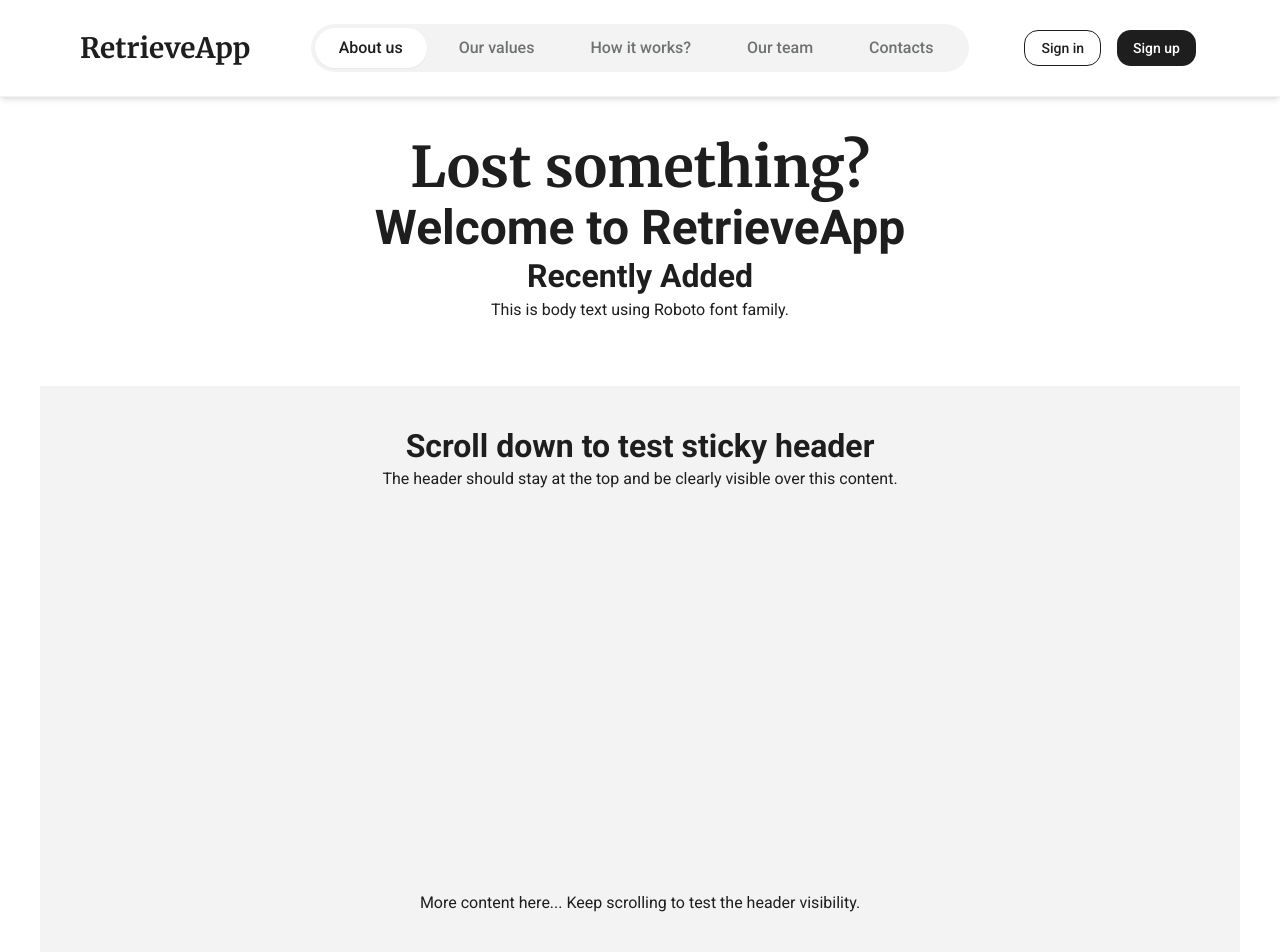
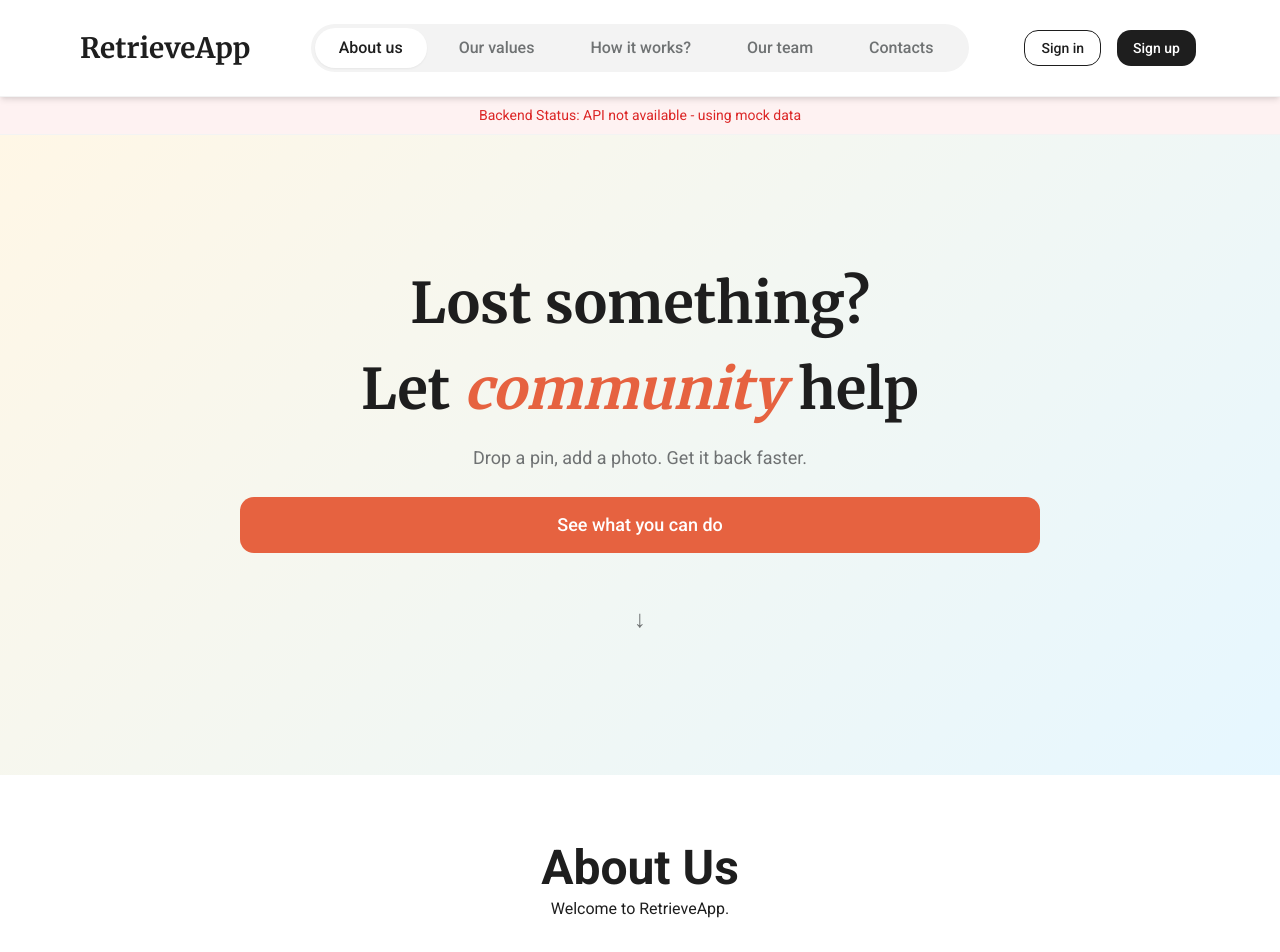
Before and after one commit to Code-the-Dream-School/jj-practicum-team-6-front, a React (Vite) app: page / in a window 1280 px wide. Shown: the top 952 px of the page. Built offline with nearby package versions, Linux system fonts and the light colour scheme; no server answers.

Commit message:
added herosection and a scroll to nav on landingpage feature

```diff
--- a/src/App.jsx
+++ b/src/App.jsx
@@ -1,101 +1,193 @@
-import React, { useState, useEffect } from 'react';
-import { getAllData } from './util/index';
-import Header from './components/layout/Header';
-//import HomePage from './pages/HomePage';
-import './App.css';
+import React, { useState, useEffect } from "react";
+import { getAllData } from "./util/index";
+import Header from "./components/layout/Header";
+import HeroSection from "./components/layout/HeroSection";
+import "./App.css";
 
-const URL = 'http://localhost:8000/api/v1/';
+const URL = "http://localhost:8000/api/v1/";
 
 function App() {
-
-  const [message, setMessage] = useState('');
+  const [message, setMessage] = useState("");
   const [loading, setLoading] = useState(true);
-  //const [error, setError] = useState(null);
+  const [error, setError] = useState(null);
 
   useEffect(() => {
-
     (async () => {
-      try{
+      try {
         setLoading(true);
-        const myData = await getAllData(URL)
+        const myData = await getAllData(URL);
         setMessage(myData.data);
-        //setError(null);
-      }
-      catch (err) {
-        console.error('API Error:', err);
-        setError('Backend not connected');
-        setMessage('API is not available - using mock data');
-      }
-      finally{
+        setError(null);
+      } catch (err) {
+        console.error("API Error:", err);
+        setError("Backend not connected");
+        setMessage("API not available - using mock data");
+      } finally {
         setLoading(false);
       }
     })();
 
     return () => {
-      console.log('unmounting');
-    }
-
+      console.log("unmounting");
+    };
   }, []);
 
-  if (loading){
-    return(
-     <div style={{
-        display: 'flex',
-        justifyContent: 'center',
-        alignItems: 'center',
-        height: '100vh',
-      }}>
+  if (loading) {
+    return (
+      <div
+        style={{
+          display: "flex",
+          justifyContent: "center",
+          alignItems: "center",
+          height: "100vh",
+        }}
+      >
         <p className="text-body">Loading...</p>
       </div>
     );
   }
 
-return (
+  return (
     <div className="App">
       <Header />
 
-      {/* Typography Test for testing the sticky(freeze) heder*/}
-      <main style={{ padding: 'var(--space-xl)', textAlign: 'center' }}>
-        <section style={{ textAlign: 'center', marginBottom: 'var(--space-2xl)'}}>
-          <h1 className="text-h1">Lost something?</h1>
+      {/* Backend Status Debug */}
+      {message && (
+        <div
+          style={{
+            backgroundColor: error ? "#fef2f2" : "#e8f5e8",
+            padding: "var(--space-sm)",
+            textAlign: "center",
+            borderBottom: "1px solid var(--color-background)",
+          }}
+        >
+          <p
+            style={{
+              margin: 0,
+              fontSize: "14px",
+              color: error ? "#dc2626" : "var(--color-success)",
+              fontFamily: "Roboto, sans-serif",
+            }}
+          >
+            Backend Status: {message}
+          </p>
+        </div>
+      )}
+
+      {/* Need feedback on which code to go with. option 1. or option 2? */}
+
+      {/* option 1: */}
+      {/* <main>
+        <HeroSection /> */}
+
+        {/* /* Temporary welcome section */ }
+        {/* <section
+          style={{
+            padding: "var(--space-2xl)",
+            backgroundColor: "var(--color-white)",
+            textAlign: "center",
+          }}
+        >
           <h2 className="text-h2">Welcome to RetrieveApp</h2>
-          <h3 className="text-h3">Recently Added</h3>
-          <p className="text-body">This is body text using Roboto font family.</p>
+          <p
+            className="text-body"
+            style={{
+              marginTop: "var(--space-md)",
+              maxWidth: "600px",
+              margin: "0 auto",
+            }}
+          >
+            Next we'll add: Action buttons, Recent items grid, Stats section,
+            and more components.
+          </p>
+        </section> */}
 
-        {message && (
-          <div style={{
-            backgroundColor: '#e8f5e8',
-            padding: 'var(--space-md)',
-            marginTop: 'var(--space-lg)',
-            borderRadius: 'var(--radius-md)'
-          }}>
-            <p className="text-body">Backend: {message}</p>
-          </div>
-        )}
-      </section>
-
-         {/* temporary test content to test sticky header scrolling */}
-        <section style={{ height: '200vh', padding: 'var(--space-xl)', backgroundColor: 'var(--color-background)' }}>
-          <h3 className="text-h3">Scroll down to test sticky header</h3>
-          <p className="text-body">The header should stay at the top and be clearly visible over this content.</p>
-          <div style={{ marginTop: '50vh' }}>
-            <p className="text-body">More content here... Keep scrolling to test the header visibility.</p>
-          </div>
-          <div style={{ marginTop: '50vh' }}>
-            <p className="text-body">Even more content. The header should remain clearly visible.</p>
+        {/* /* Test sticky header content */ }
+        {/* <section
+          style={{
+            height: "100vh",
+            padding: "var(--space-xl)",
+            backgroundColor: "var(--color-background)",
+            display: "flex",
+            alignItems: "center",
+            justifyContent: "center",
+          }}
+        >
+          <div style={{ textAlign: "center" }}>
+            <h3 className="text-h3">Scroll test section</h3>
+            <p className="text-body">
+              Scroll back up to see the hero section and test the sticky header.
+            </p>
           </div>
         </section>
+      </main> */}
 
-    </main>
+      {/* option 2: */}
+      <main>
+        <HeroSection />
+
+        {/* About Us Section */}
+        <section
+          id="about"
+          style={{
+            padding: "var(--space-2xl)",
+            backgroundColor: "var(--color-white)",
+            textAlign: "center",
+          }}
+        >
+          <h2 className="text-h2">About Us</h2>
+          <p
+            className="text-body"
+            style={{
+              marginTop: "var(--space-md)",
+              maxWidth: "600px",
+              margin: "0 auto",
+            }}
+          >
+            Welcome to RetrieveApp.
+          </p>
+        </section>
+
+        {/* Our Values Section */}
+        <section
+          id="values"
+          style={{
+            height: "100vh",
+            backgroundColor: "var(--color-background)",
+          }}
+        >
+          <h2 className="text-h2">Our Values</h2>
+        </section>
+
+        {/* How it works Section */}
+        <section
+          id="how-it-works"
+          style={{ height: "100vh", backgroundColor: "var(--color-white)" }}
+        >
+          <h2 className="text-h2">How It Works?</h2>
+        </section>
+
+        {/* Our Team Section */}
+        <section
+          id="team"
+          style={{
+            height: "100vh",
+            backgroundColor: "var(--color-background)",
+          }}
+        >
+          <h2 className="text-h2">Our Team</h2>
+        </section>
+
+        {/* Contacts Section */}
+        <section
+          id="contacts"
+          style={{ height: "100vh", backgroundColor: "var(--color-white)" }}
+        >
+          <h2 className="text-h2">Contact Us</h2>
+        </section>
+      </main>
     </div>
   );
-
-  // return (
-  //   <>
-  //     <h1>{message}</h1>
-  //   </>
-  // );
-
 }
 
-export default App
+export default App;
--- a/src/components/layout/Header.jsx
+++ b/src/components/layout/Header.jsx
@@ -34,7 +34,18 @@ const Header = () => {
                 className={`${styles.navLink} ${
                   activeNav === item.label ? styles.active : ""
                 }`}
-                onClick={() => setActiveNav(item.label)}
+                //onClick={() => setActiveNav(item.label)}
+                onClick={(e) => {
+                  e.preventDefault();
+                  setActiveNav(item.label);
+                  const element = document.querySelector(item.href);
+                  if (element) {
+                    element.scrollIntoView({
+                      behavior: "smooth",
+                      block: "start",
+                    });
+                  }
+                }}
               >
                 {item.label}
               </a>
--- a/src/components/layout/Header.module.css
+++ b/src/components/layout/Header.module.css
@@ -1,5 +1,3 @@
-/* src/components/layout/Header.module.css */
-
 .header {
   background-color: var(--color-white);
   border-bottom: 1px solid var(--color-background);
--- /dev/null
+++ b/src/components/layout/HeroSection.jsx
@@ -0,0 +1,25 @@
+import React from 'react';
+import PrimaryButton from '../buttons/PrimaryButton';
+import styles from './HeroSection.module.css';
+
+const HeroSection = () => {
+  return (
+    <section className={styles.heroSection}>
+      <div className={styles.heroContainer}>
+        <div className={styles.heroContent}>
+          <h1 className={styles.heroTitle}>Lost something?</h1>
+          <p className={styles.heroSubtitle}>Let <em>community</em> help</p>
+          <p className={styles.heroDescription}>
+            Drop a pin, add a photo. Get it back faster.
+          </p>
+          <PrimaryButton variant="primary" size="large">
+            See what you can do
+          </PrimaryButton>
+          <div className={styles.scrollIndicator}>↓</div>
+        </div>
+      </div>
+    </section>
+  );
+};
+
+export default HeroSection;
--- /dev/null
+++ b/src/components/layout/HeroSection.module.css
@@ -0,0 +1,104 @@
+.heroSection {
+  background: linear-gradient(135deg, #FFF7E6 0%, #E6F7FF 100%);
+  padding: var(--space-2xl) 0;
+  min-height: 80vh;
+  display: flex;
+  align-items: center;
+}
+
+.heroContainer {
+  max-width: var(--container-xl);
+  margin: 0 auto;
+  padding: 0 var(--space-lg);
+  width: 100%;
+}
+
+.heroContent {
+  display: flex;
+  flex-direction: column;
+  align-items: center;
+  gap: var(--space-lg);
+  text-align: center;
+  max-width: 800px;
+  margin: 0 auto;
+}
+
+.heroTitle {
+  font-family: 'Merriweather', serif;
+  font-size: 56px;
+  font-weight: 700;
+  line-height: 1.1;
+  color: var(--color-secondary);
+  margin: 0;
+}
+
+.heroSubtitle {
+  font-family: 'Merriweather', serif;
+  font-size: 56px;
+  font-weight: 700;
+  line-height: 1.1;
+  color: var(--color-secondary);
+  margin: 0;
+}
+
+.heroSubtitle em {
+  font-style: italic;
+  color: var(--color-primary);
+}
+
+.heroDescription {
+  font-family: 'Roboto', sans-serif;
+  font-size: 18px;
+  font-weight: 400;
+  color: var(--color-text);
+  line-height: 1.6;
+  margin: 0;
+  max-width: 500px;
+}
+
+.scrollIndicator {
+  font-size: 24px;
+  color: var(--color-text);
+  margin-top: var(--space-lg);
+  animation: bounce 2s infinite;
+}
+
+/*   can include if get approval from the frontend team for this feature @keyframes bounce {
+  0%, 20%, 50%, 80%, 100% {
+    transform: translateY(0);
+  }
+  40% {
+    transform: translateY(-10px);
+  }
+  60% {
+    transform: translateY(-5px);
+  }
+} */
+
+/* Responsive */
+@media (max-width: 768px) {
+  .heroSection {
+    min-height: 60vh;
+    padding: var(--space-xl) 0;
+  }
+
+  .heroContainer {
+    padding: 0 var(--space-md);
+  }
+
+  .heroTitle,
+  .heroSubtitle {
+    font-size: 36px;
+  }
+
+  .heroDescription {
+    font-size: 16px;
+  }
+}
+
+@media (max-width: 480px) {
+  .heroTitle,
+  .heroSubtitle {
+    font-size: 28px;
+  }
+}
--- a/src/index.css
+++ b/src/index.css
@@ -127,3 +127,7 @@ select:focus {
     font-size: 32px;
   }
 }
+
+html {
+  scroll-behavior: smooth;
+}
```
